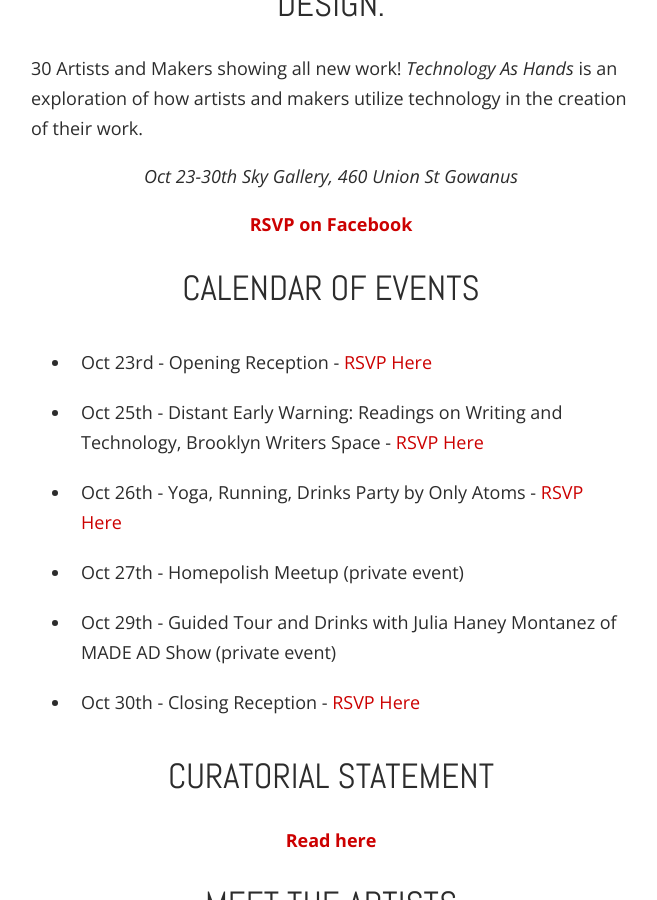
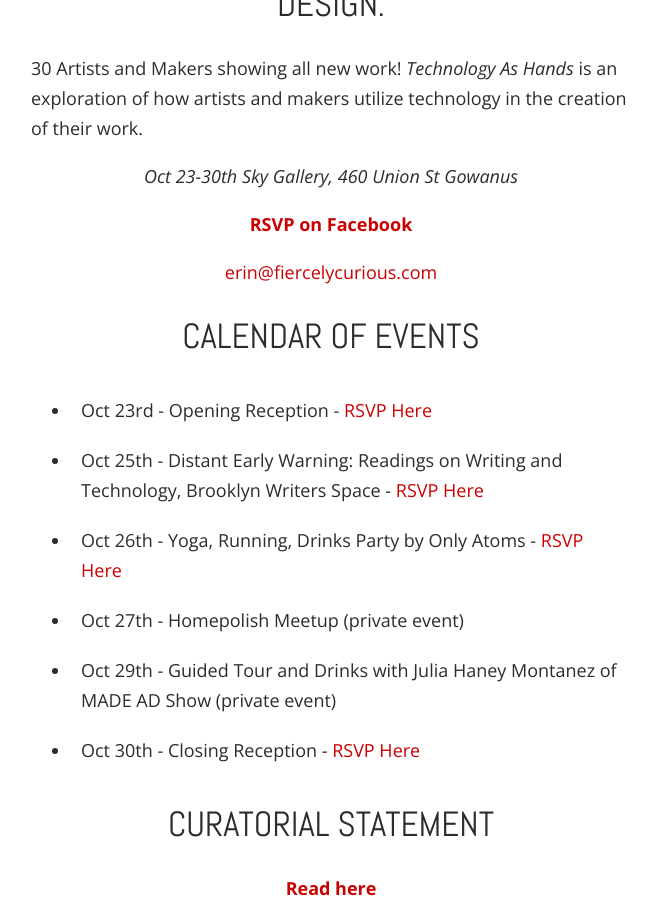
Before and after one commit to technologyashands/technologyashands.github.io, a Jekyll site: the page built from index.html, in a window 1280 px wide and 900 px high, scrolled down 506 px. Shown: the whole window, without its empty margins (309-966 px from the left). Built offline with Jekyll 4.4.1, drawn with Linux system fonts in a browser that asks for light colours; nearby versions of some CDN libraries.

Commit message:
Update index.html

```diff
--- a/index.html
+++ b/index.html
@@ -21,6 +21,8 @@
 	<p class="center"><em>Oct 23-30th Sky Gallery, 460 Union St Gowanus</em></p>
 
 <p class="center"><strong><a href="https://www.facebook.com/events/1693445730879511/">RSVP on Facebook</a></strong></p>
+
+<p class="center"><a hef="mailto:erin@fiercelycurious.com">erin@fiercelycurious.com</a></p>
 
 <h2 class="center">Calendar of Events</h2>
 
```
